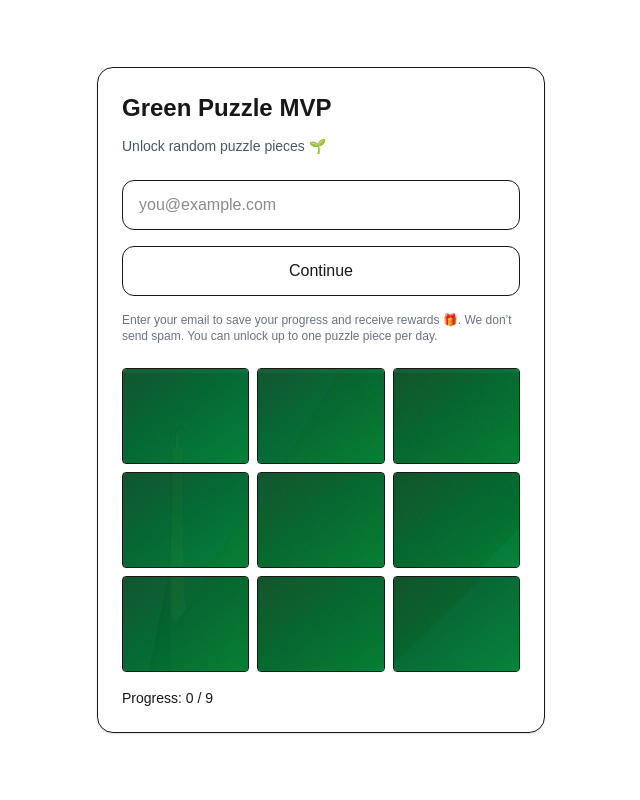
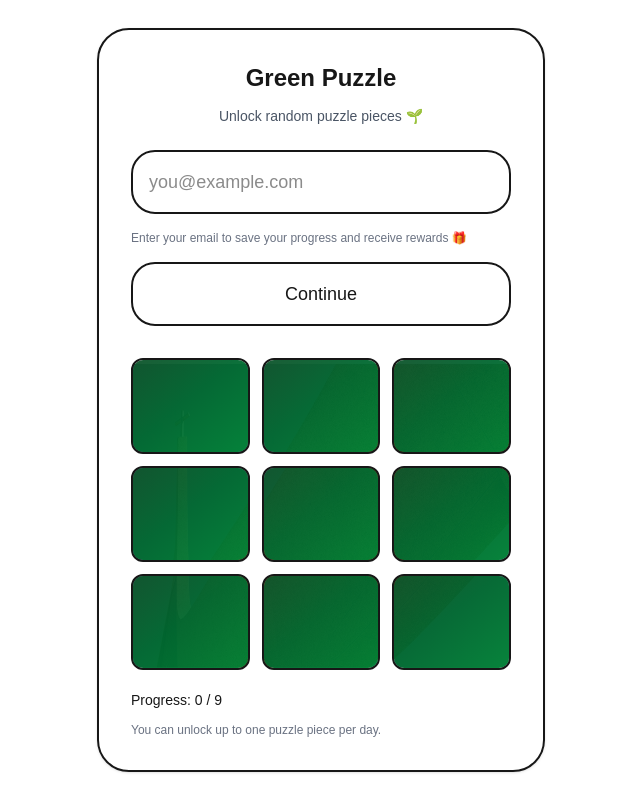
Before and after one commit to jackyxuzhiqi-dotcom/green-puzzle-mvp, a Next.js app: page / in a window 1280 px wide. Shown: the whole page, without its empty margins (319-959 px from the left). Built offline with nearby package versions, Linux system fonts and the light colour scheme.

Commit message:
Update puzzle UI

```diff
--- a/app/page.tsx
+++ b/app/page.tsx
@@ -10,14 +10,12 @@ export default function Home() {
     e.preventDefault()
     if (!email) return
 
-    // 找出还没解锁的块
     const remaining = Array.from({ length: 9 })
       .map((_, i) => i)
       .filter((i) => !unlocked.includes(i))
 
     if (remaining.length === 0) return
 
-    // 随机选一个
     const randomIndex =
       remaining[Math.floor(Math.random() * remaining.length)]
 
@@ -27,44 +25,37 @@ export default function Home() {
 
   return (
     <main className="min-h-screen flex items-center justify-center px-6 bg-white">
-      <div className="w-full max-w-md rounded-2xl border p-6 shadow-sm">
-
-        {/* 标题 */}
-        <h1 className="text-2xl font-semibold mb-3">
-          Green Puzzle MVP
+      <div className="w-full max-w-md rounded-[2rem] border-2 p-8 shadow-sm">
+        <h1 className="text-center text-2xl font-semibold mb-3">
+          Green Puzzle
         </h1>
 
-        <p className="text-sm text-gray-600 mb-6">
+        <p className="text-center text-sm text-gray-600 mb-6">
           Unlock random puzzle pieces 🌱
         </p>
 
-        {/* 表单 */}
         <form onSubmit={handleSubmit} className="space-y-4">
           <input
             type="email"
             placeholder="you@example.com"
             value={email}
             onChange={(e) => setEmail(e.target.value)}
-            className="w-full rounded-xl border px-4 py-3 outline-none"
+            className="w-full rounded-[1.5rem] border-2 px-4 py-4 text-lg outline-none"
           />
+
+          <p className="text-xs text-gray-500">
+            Enter your email to save your progress and receive rewards 🎁
+          </p>
 
           <button
             type="submit"
-            className="w-full rounded-xl border px-4 py-3"
+            className="w-full rounded-[1.5rem] border-2 px-4 py-4 text-lg"
           >
             Continue
           </button>
-
-          {/* 邮箱说明 + 规则 */}
-          <p className="text-xs text-gray-500">
-            Enter your email to save your progress and receive rewards 🎁.
-            We don’t send spam.
-            You can unlock up to one puzzle piece per day.
-          </p>
         </form>
 
-        {/* 拼图 */}
-        <div className="mt-6 grid grid-cols-3 gap-2">
+        <div className="mt-8 grid grid-cols-3 gap-3">
           {Array.from({ length: 9 }).map((_, i) => {
             const row = Math.floor(i / 3)
             const col = i % 3
@@ -73,14 +64,13 @@ export default function Home() {
             return (
               <div
                 key={i}
-                className="h-24 rounded overflow-hidden border relative"
+                className="h-24 rounded-xl overflow-hidden border-2 relative"
                 style={{
                   backgroundImage: `url('/puzzle.jpg')`,
                   backgroundSize: '300% 300%',
                   backgroundPosition: `${col * 50}% ${row * 50}%`,
                 }}
               >
-                {/* 未解锁 → 深绿色渐变遮罩 */}
                 {!isUnlocked && (
                   <div className="absolute inset-0 bg-gradient-to-br from-green-900 to-green-700 opacity-95 transition-all duration-300" />
                 )}
@@ -89,11 +79,13 @@ export default function Home() {
           })}
         </div>
 
-        {/* 进度 */}
-        <p className="mt-4 text-sm">
+        <p className="mt-5 text-sm">
           Progress: {unlocked.length} / 9
         </p>
 
+        <p className="mt-3 text-xs text-gray-500">
+          You can unlock up to one puzzle piece per day.
+        </p>
       </div>
     </main>
   )
```
